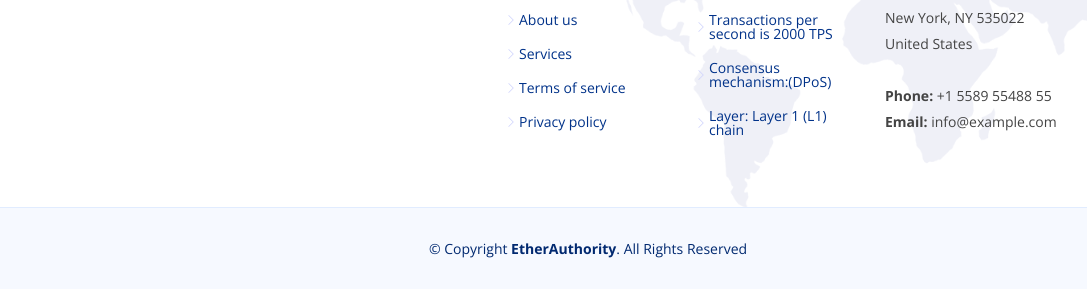
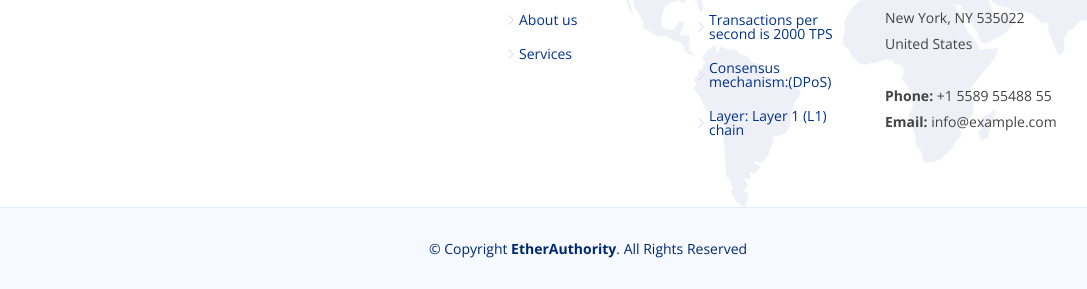
Before and after one commit to AdhikBagul/etherauthority, a plain HTML site: page index.html in a window 1280 px wide. Shown: the part 4951-5240 px from the top of the page, without its empty margins (52-1139 px from the left). Drawn offline with nearby package versions, Linux system fonts and the light colour scheme.

Commit message:
content updated

```diff
--- a/index.html
+++ b/index.html
@@ -1303,8 +1303,8 @@
               <li><i class="bi bi-chevron-right"></i> <a href="#homw">Home</a></li>
               <li><i class="bi bi-chevron-right"></i> <a href="#about">About us</a></li>
               <li><i class="bi bi-chevron-right"></i> <a href="#services">Services</a></li>
-              <li><i class="bi bi-chevron-right"></i> <a href="#">Terms of service</a></li>
-              <li><i class="bi bi-chevron-right"></i> <a href="#">Privacy policy</a></li>
+              <!-- <li><i class="bi bi-chevron-right"></i> <a href="#">Terms of service</a></li>
+              <li><i class="bi bi-chevron-right"></i> <a href="#">Privacy policy</a></li> -->
             </ul>
           </div>
 
```
